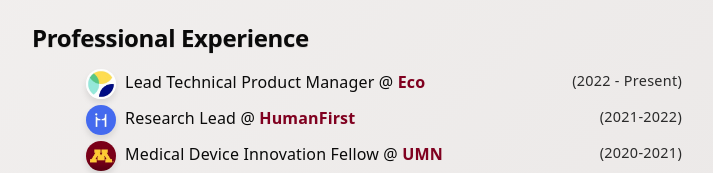
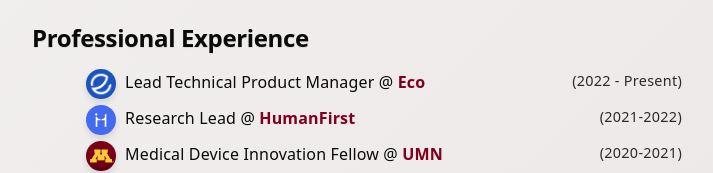
Before and after one commit to christianangelopoulos/angelopoulos.xyz, a website: page src/index.html in a window 1280 px wide. Shown: the part 501-674 px from the top of the page, without its empty margins (283-996 px from the left). Drawn offline with Linux system fonts and the light colour scheme.

Commit message:
uniswap changes

```diff
--- a/src/index.html
+++ b/src/index.html
@@ -100,7 +100,7 @@
             <div>
                 <ul style="list-style-type: none;">
                     <li>
-                        <img src="images/eco.jpg" class="center">
+                        <img src="images/eco.png" class="center">
                         Lead Technical Product Manager @ <a href="https://eco.com/">Eco</a> <span class="date"
                             style="display:inline-block">(2022 - Present)</span>
                     </li>
```
Also changed, not shown: src/images/eco.png (added), src/images/eco_old.jpg (added), src/images/uni.jpeg (added).
